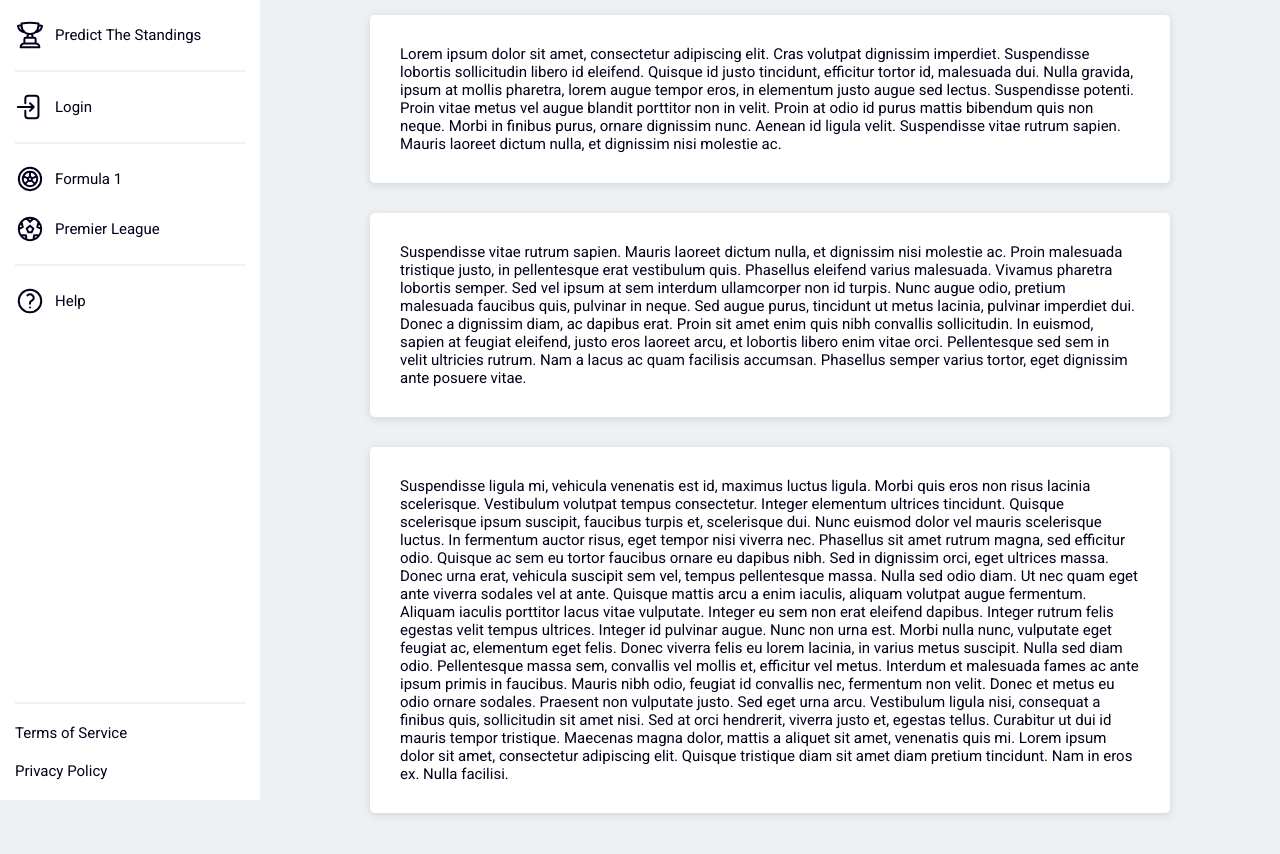
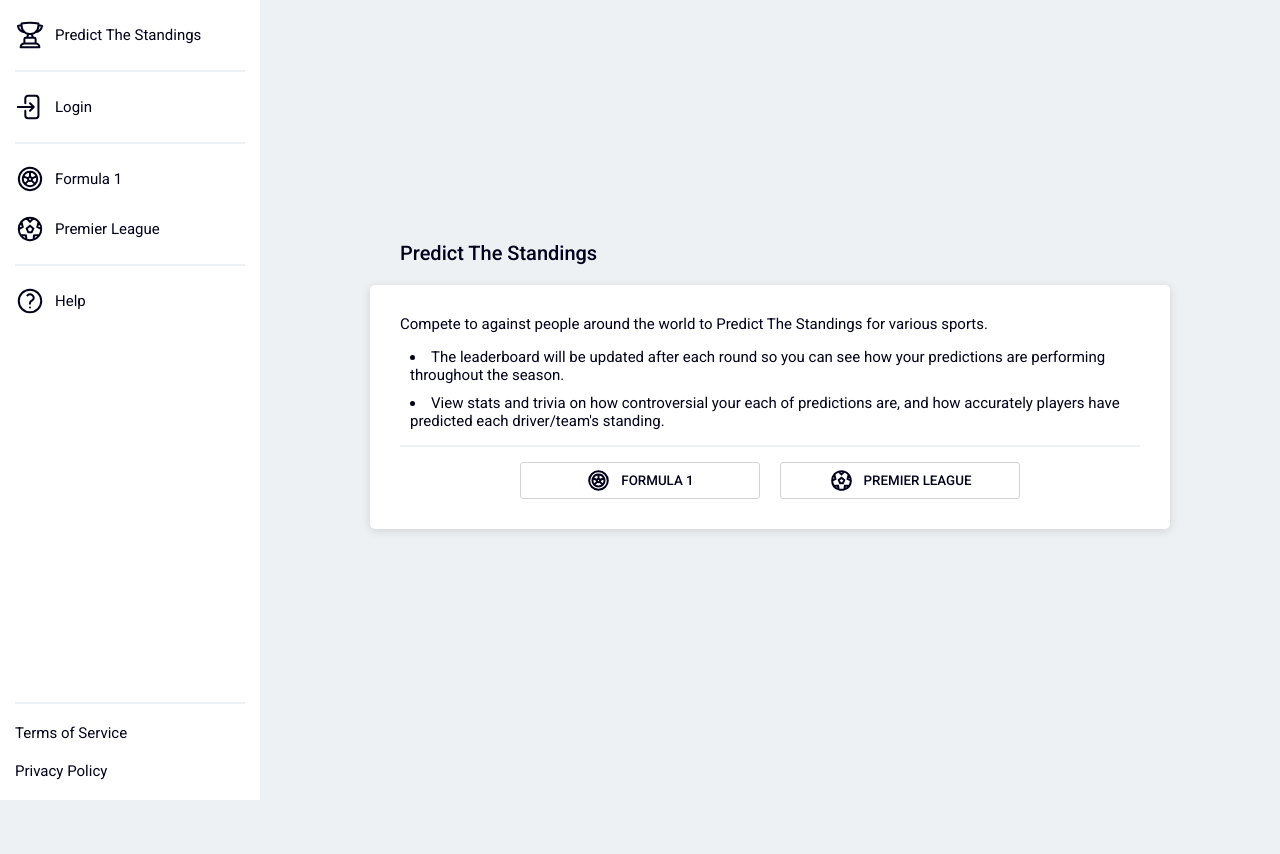
Before and after one commit to davidwillprice/predict-the-standings, a Next.js app: page / in a window 1280 px wide. Shown: the top 854 px of the page. After the commit the page ends 800 px from the top, so only its background shows below. Built offline with nearby package versions, Linux system fonts and the light colour scheme; no server answers.

Commit message:
Flesh out homepage

```diff
--- a/app/page.tsx
+++ b/app/page.tsx
@@ -1,67 +1,50 @@
+import Link from "next/link";
+
+import { PanelHeading } from "@components/panels/panel-heading";
 import { Panel } from "@components/panels/panel";
+import { Button } from "@components/button/button";
+import Icon from "@svgs/icons/sq-icon";
+
+import styles from "@components/button/button-containers.module.scss";
 
 export default function Home() {
   return (
     <>
+      <PanelHeading>
+        <h1>Predict The Standings</h1>
+      </PanelHeading>
       <Panel>
         {/**@todo URGENT Add text including F1 disclaimer */}
         <p>
-          Lorem ipsum dolor sit amet, consectetur adipiscing elit. Cras volutpat
-          dignissim imperdiet. Suspendisse lobortis sollicitudin libero id
-          eleifend. Quisque id justo tincidunt, efficitur tortor id, malesuada
-          dui. Nulla gravida, ipsum at mollis pharetra, lorem augue tempor eros,
-          in elementum justo augue sed lectus. Suspendisse potenti. Proin vitae
-          metus vel augue blandit porttitor non in velit. Proin at odio id purus
-          mattis bibendum quis non neque. Morbi in finibus purus, ornare
-          dignissim nunc. Aenean id ligula velit. Suspendisse vitae rutrum
-          sapien. Mauris laoreet dictum nulla, et dignissim nisi molestie ac.
+          Compete to against people around the world to Predict The Standings
+          for various sports.
         </p>
-      </Panel>
-      <Panel>
-        <p>
-          Suspendisse vitae rutrum sapien. Mauris laoreet dictum nulla, et
-          dignissim nisi molestie ac. Proin malesuada tristique justo, in
-          pellentesque erat vestibulum quis. Phasellus eleifend varius
-          malesuada. Vivamus pharetra lobortis semper. Sed vel ipsum at sem
-          interdum ullamcorper non id turpis. Nunc augue odio, pretium malesuada
-          faucibus quis, pulvinar in neque. Sed augue purus, tincidunt ut metus
-          lacinia, pulvinar imperdiet dui. Donec a dignissim diam, ac dapibus
-          erat. Proin sit amet enim quis nibh convallis sollicitudin. In
-          euismod, sapien at feugiat eleifend, justo eros laoreet arcu, et
-          lobortis libero enim vitae orci. Pellentesque sed sem in velit
-          ultricies rutrum. Nam a lacus ac quam facilisis accumsan. Phasellus
-          semper varius tortor, eget dignissim ante posuere vitae.
-        </p>
-      </Panel>
-      <Panel>
-        <p>
-          Suspendisse ligula mi, vehicula venenatis est id, maximus luctus
-          ligula. Morbi quis eros non risus lacinia scelerisque. Vestibulum
-          volutpat tempus consectetur. Integer elementum ultrices tincidunt.
-          Quisque scelerisque ipsum suscipit, faucibus turpis et, scelerisque
-          dui. Nunc euismod dolor vel mauris scelerisque luctus. In fermentum
-          auctor risus, eget tempor nisi viverra nec. Phasellus sit amet rutrum
-          magna, sed efficitur odio. Quisque ac sem eu tortor faucibus ornare eu
-          dapibus nibh. Sed in dignissim orci, eget ultrices massa. Donec urna
-          erat, vehicula suscipit sem vel, tempus pellentesque massa. Nulla sed
-          odio diam. Ut nec quam eget ante viverra sodales vel at ante. Quisque
-          mattis arcu a enim iaculis, aliquam volutpat augue fermentum. Aliquam
-          iaculis porttitor lacus vitae vulputate. Integer eu sem non erat
-          eleifend dapibus. Integer rutrum felis egestas velit tempus ultrices.
-          Integer id pulvinar augue. Nunc non urna est. Morbi nulla nunc,
-          vulputate eget feugiat ac, elementum eget felis. Donec viverra felis
-          eu lorem lacinia, in varius metus suscipit. Nulla sed diam odio.
-          Pellentesque massa sem, convallis vel mollis et, efficitur vel metus.
-          Interdum et malesuada fames ac ante ipsum primis in faucibus. Mauris
-          nibh odio, feugiat id convallis nec, fermentum non velit. Donec et
-          metus eu odio ornare sodales. Praesent non vulputate justo. Sed eget
-          urna arcu. Vestibulum ligula nisi, consequat a finibus quis,
-          sollicitudin sit amet nisi. Sed at orci hendrerit, viverra justo et,
-          egestas tellus. Curabitur ut dui id mauris tempor tristique. Maecenas
-          magna dolor, mattis a aliquet sit amet, venenatis quis mi. Lorem ipsum
-          dolor sit amet, consectetur adipiscing elit. Quisque tristique diam
-          sit amet diam pretium tincidunt. Nam in eros ex. Nulla facilisi.
-        </p>
+        <ul>
+          <li>
+            The leaderboard will be updated after each round so you can see how
+            your predictions are performing throughout the season.
+          </li>
+          <li>
+            View stats and trivia on how controversial your each of predictions
+            are, and how accurately players have predicted each
+            driver/team&apos;s standing.
+          </li>
+        </ul>
+        <hr />
+        <div className={styles.double}>
+          <Link href="/formula-1/">
+            <Button>
+              <Icon strokeWidth={2} type="f1" />
+              Formula 1
+            </Button>
+          </Link>
+          <Link href="/premier-league/">
+            <Button>
+              <Icon strokeWidth={2} type="premierLeague" />
+              Premier League
+            </Button>
+          </Link>
+        </div>
       </Panel>
     </>
   );
--- a/src/ui/components/button/button-containers.module.scss
+++ b/src/ui/components/button/button-containers.module.scss
@@ -1,12 +1,37 @@
+@import "@styles/sass-variables.scss";
+
 .single {
   max-width: 250px;
   margin: 0 auto;
 }
+.double,
 .triple {
   margin: 0 auto;
   display: flex;
   justify-content: space-between;
+  gap: 20px;
   a {
-    width: 30%;
+    width: 100%;
   }
 }
+.double {
+  max-width: 500px;
+}
+@media (max-width: $tablet-menu-breakpoint) {
+  .triple {
+    flex-direction: column;
+    gap: 0;
+    a {
+      width: auto;
+    }
+  }
+}
+@media (max-width: $mobile-menu-breakpoint) {
+  .double {
+    flex-direction: column;
+    gap: 0;
+    a {
+      width: auto;
+    }
+  }
+}
--- a/src/ui/styles/globals.scss
+++ b/src/ui/styles/globals.scss
@@ -56,6 +56,11 @@ hr {
   height: 2px;
 }
 
+ul,
+ol {
+  margin-left: 10px;
+}
+
 p,
 ul,
 ol,
```
